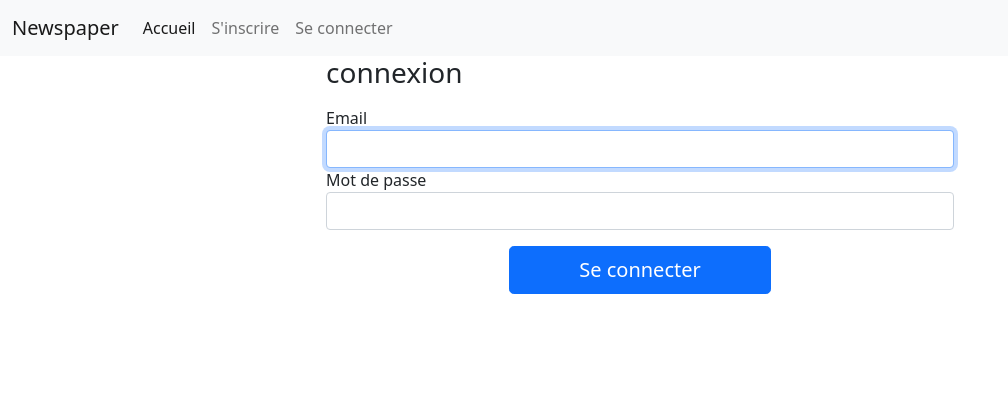
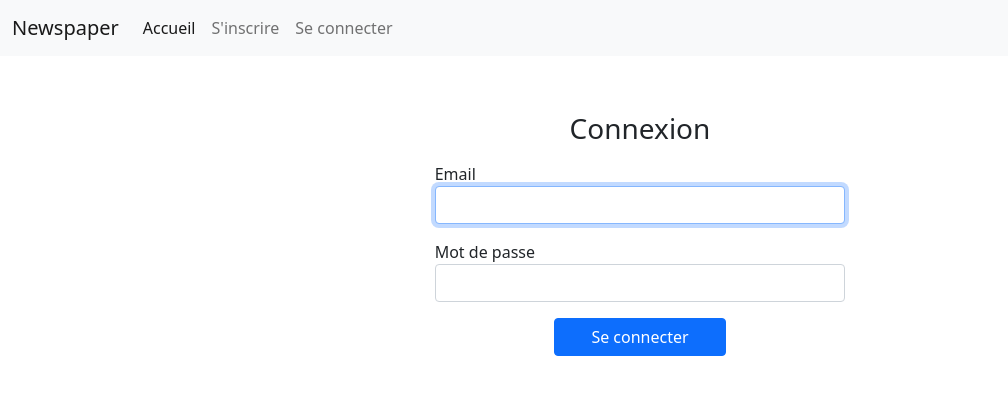
Before and after one commit to NirinaMao261/Newspaper, a Symfony app: template templates/security/login.html.twig in a window 1280 px wide. Shown: the top 395 px of the page, without its empty margins (0-1008 px from the left). Run offline with Twig, Linux system fonts and the light colour scheme; the template is opened without the code that fills it, so the values that code supplies are empty; some libraries are stand-ins or nearby versions.

Commit message:
Commit after check up

```diff
--- a/templates/security/login.html.twig
+++ b/templates/security/login.html.twig
@@ -1,31 +1,40 @@
 {% extends 'base.html.twig' %}
 
-{% block title %}Connexion
-{% endblock %}
+{% block title %}Connexion{% endblock %}
 
 {% block body %}
+
     <div class="row">
-        <div class="col-6 mx-auto">
+        <div class="col-8 mx-auto my-3">
+            {%  include 'include/_flashes.html.twig' %}
+        </div>
+    </div>
+
+    <div class="row">
+        <div class="col-4 mx-auto my-4">
 
             <form method="post">
                 {% if error %}
                     <div class="alert alert-danger">{{ error.messageKey|trans(error.messageData, 'security') }}</div>
                 {% endif %}
 
-                {# {% if app.user %}
-                        <div class="mb-3">
-                            You are logged in as {{ app.user.userIdentifier }}, <a href="{{ path('app_logout') }}">Logout</a>
-                        </div>
-                    {% endif %} #}
+                {#    {% if app.user %}#}
+                {#        <div class="mb-3">#}
+                {#            You are logged in as {{ app.user.userIdentifier }}, <a href="{{ path('app_logout') }}">Logout</a>#}
+                {#        </div>#}
+                {#    {% endif %}#}
 
-                <h1 class="h3 mb-3 font-weight-normal">connexion</h1>
+                <h1 class="h3 mb-3 font-weight-normal text-center">Connexion</h1>
+                <div class="my-3">
                     <label for="inputEmail">Email</label>
                     <input type="email" value="{{ last_username }}" name="email" id="inputEmail" class="form-control" autocomplete="email" required autofocus>
+                </div>
                 <label for="inputPassword">Mot de passe</label>
                 <input type="password" name="password" id="inputPassword" class="form-control" autocomplete="current-password" required>
 
-                <input
-                type="hidden" name="_csrf_token" value="{{ csrf_token('authenticate') }}">
+                <input type="hidden" name="_csrf_token"
+                value="{{ csrf_token('authenticate') }}"
+                >
 
                 {#
                 Uncomment this section and add a remember_me option below your firewall to activate remember me functionality.
@@ -38,8 +47,9 @@
                 </div>
                 #}
 
-                <button class="d-block mx-auto my-3 col-5 btn btn-lg btn-primary" type="submit">Se connecter</button>
+                <button class="d-block mx-auto my-3 col-5 btn btn-primary" type="submit">Se connecter</button>
             </form>
+
         </div>
     </div>
 {% endblock %}
```
Also changed, not shown: src/Controller/SecurityController.php (+10 -11 lines), src/Form/RegisterFormType.php (+15 -16 lines), templates/default/home.html.twig (+7 -7 lines). Lines whose indentation alone changed are shown as unchanged.
